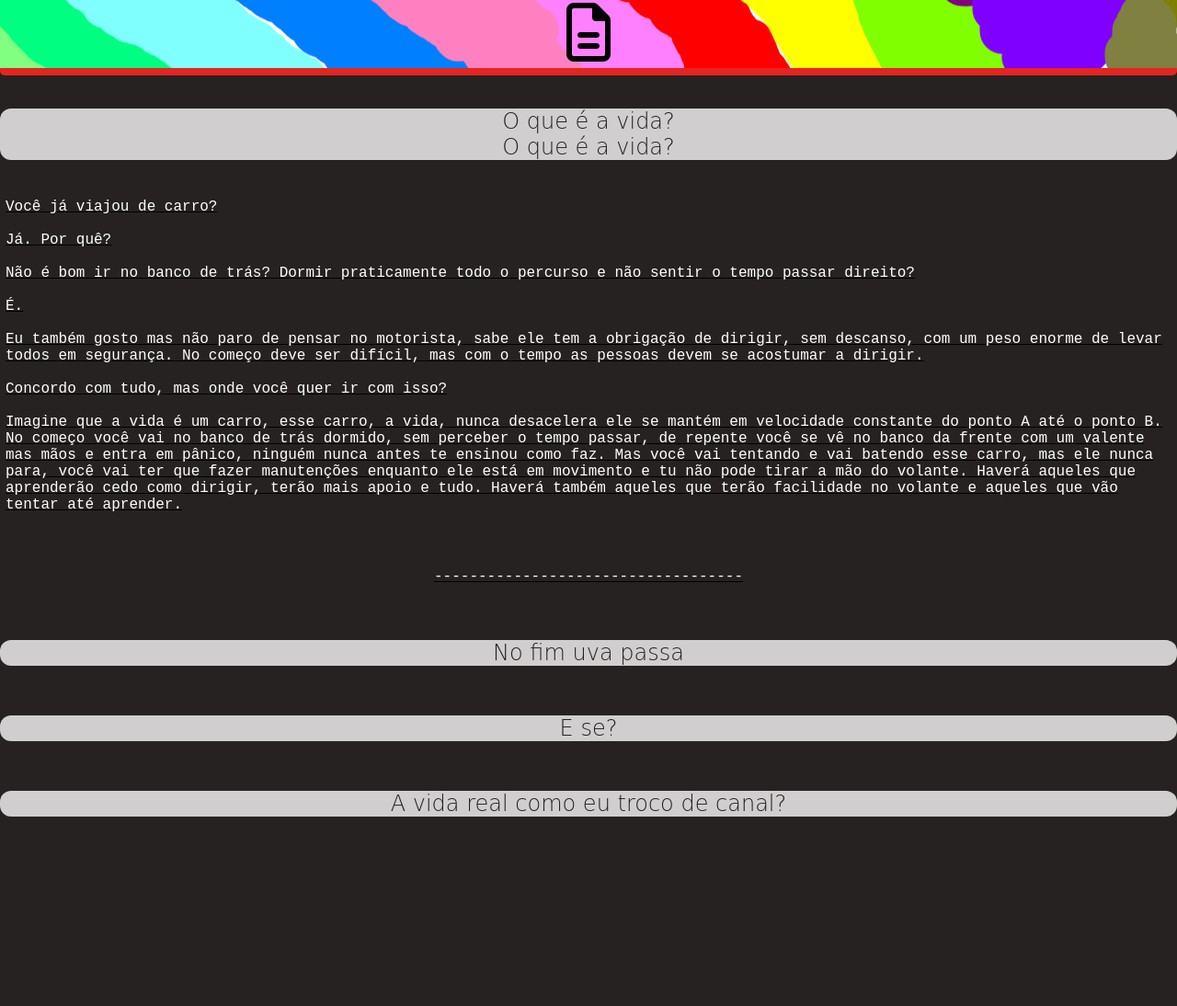
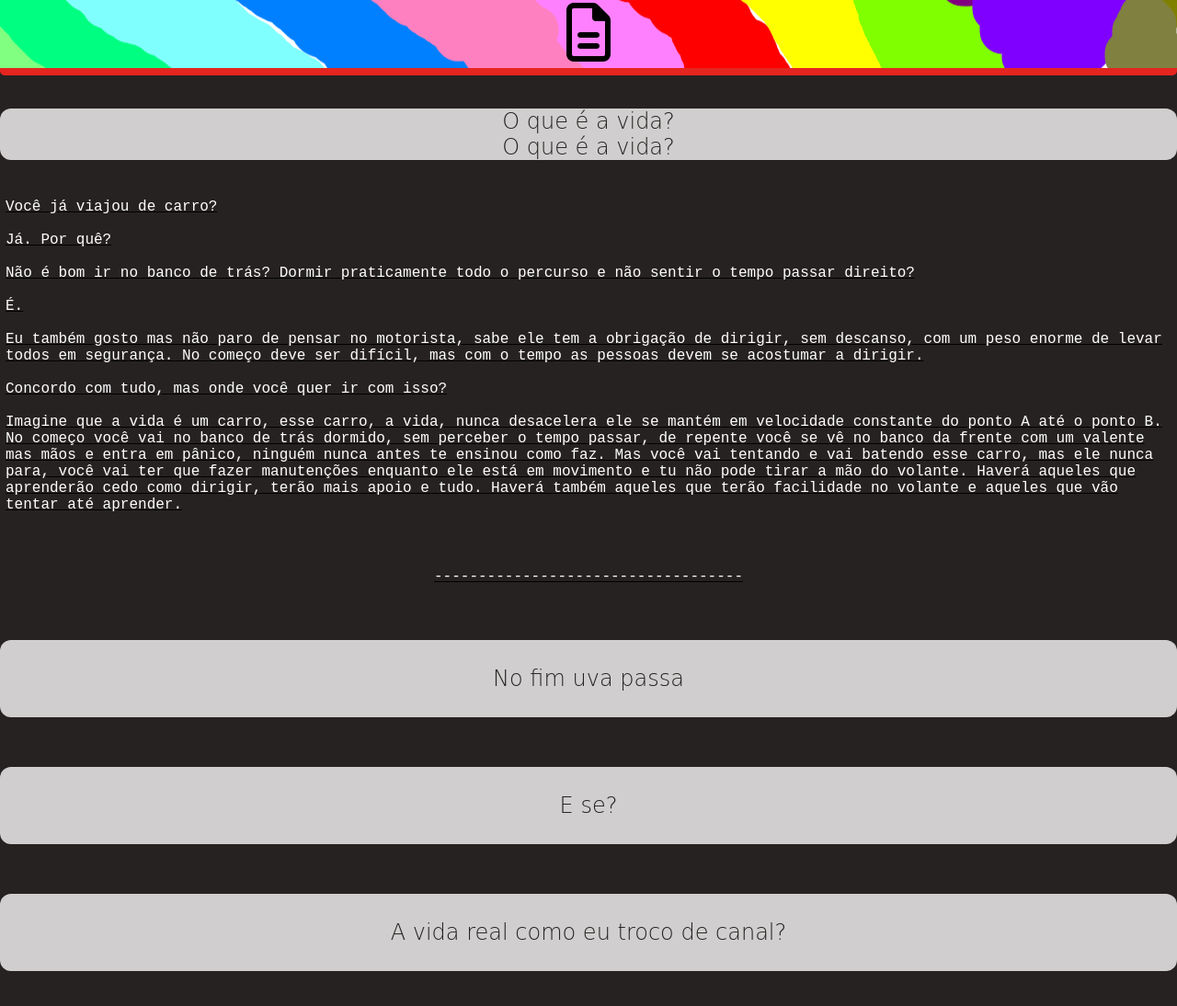
Before and after one commit to wheniwant/the-blog, a plain HTML site: page oqavida.html in a window 1280 px wide. Shown: the part 120-1214 px from the top of the page at 92% size. Drawn offline with nearby package versions, Linux system fonts and the light colour scheme; a web font is replaced by a local one.

Commit message:
Update oqavida.html

```diff
--- a/oqavida.html
+++ b/oqavida.html
@@ -89,17 +89,17 @@
         <div class="title">
             <br><br><br>
             <a href="uva.html">
-                <h1>No fim uva passa</h1>
+                <h1><br>No fim uva passa<br><br></h1>
             </a>
             <div class="title">
                 <br><br><br>
                 <a href="oqavida.html">
-                    <h1>E se?</h1>
+                    <h1><br>E se?<br><br></h1>
                 </a>
                 <div class="title">
                     <br><br><br>
                     <a href="vidareal.html">
-                        <h1>A vida real como eu troco de canal?</h1>
+                        <h1><br>A vida real como eu troco de canal?<br><br></h1>
                     </a>
 
                     <footer class="rodape">
```
